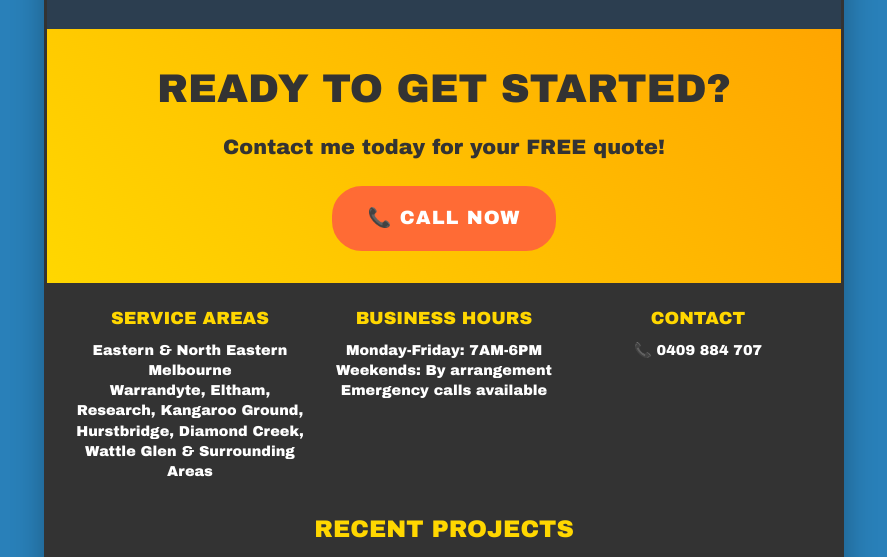
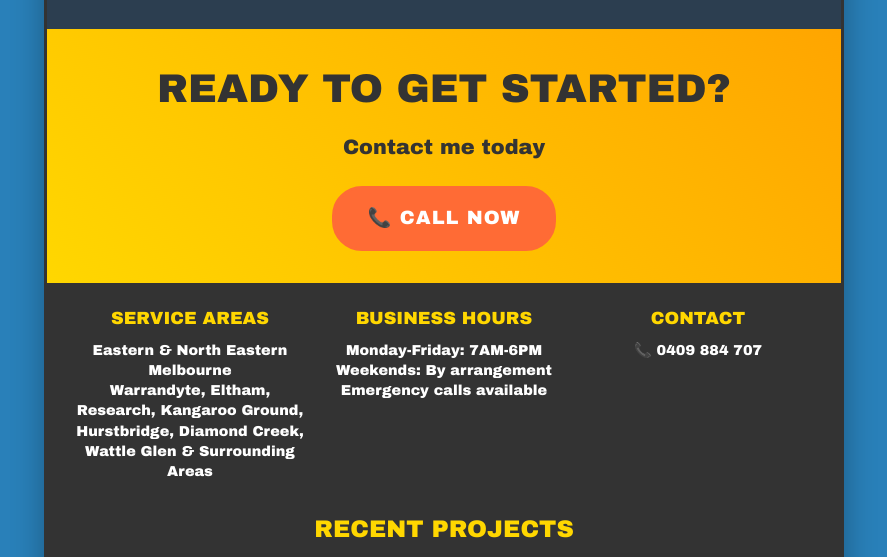
Before and after one commit to Bionic-Dongle/Carpenter-Flyer-, a plain HTML site: page index.html in a window 1280 px wide. Shown: the part 1065-1622 px from the top of the page, without its empty margins (196-1083 px from the left). Drawn offline with Linux system fonts and the light colour scheme.

Commit message:
Re-push current site state

```diff
--- a/index.html
+++ b/index.html
@@ -537,7 +537,7 @@
         <!-- Call to Action -->
         <section class="cta">
             <h2 class="cta-title">Ready to Get Started?</h2>
-            <p class="cta-subtitle">Contact me today for your FREE quote!</p>
+            <p class="cta-subtitle">Contact me today </p>
             <div class="cta-buttons">
                 <a href="tel:0409884707" class="cta-btn btn-call">📞 Call Now</a>
             </div>
```
